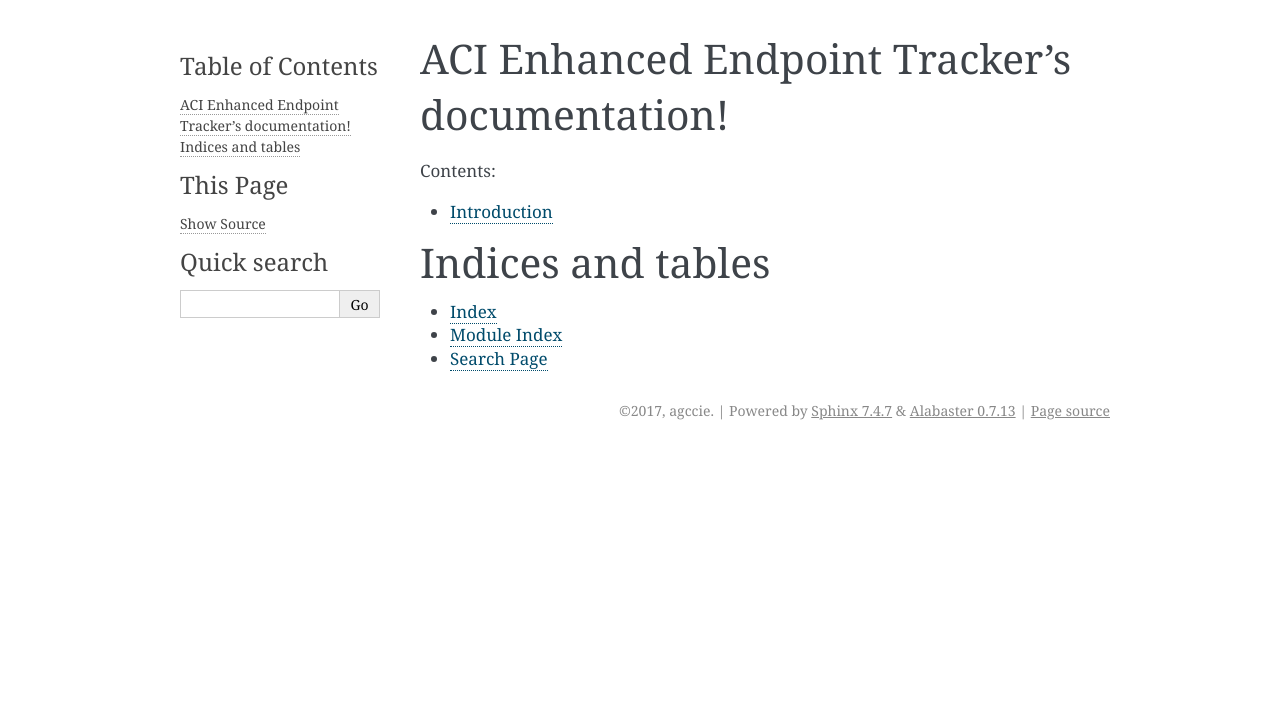
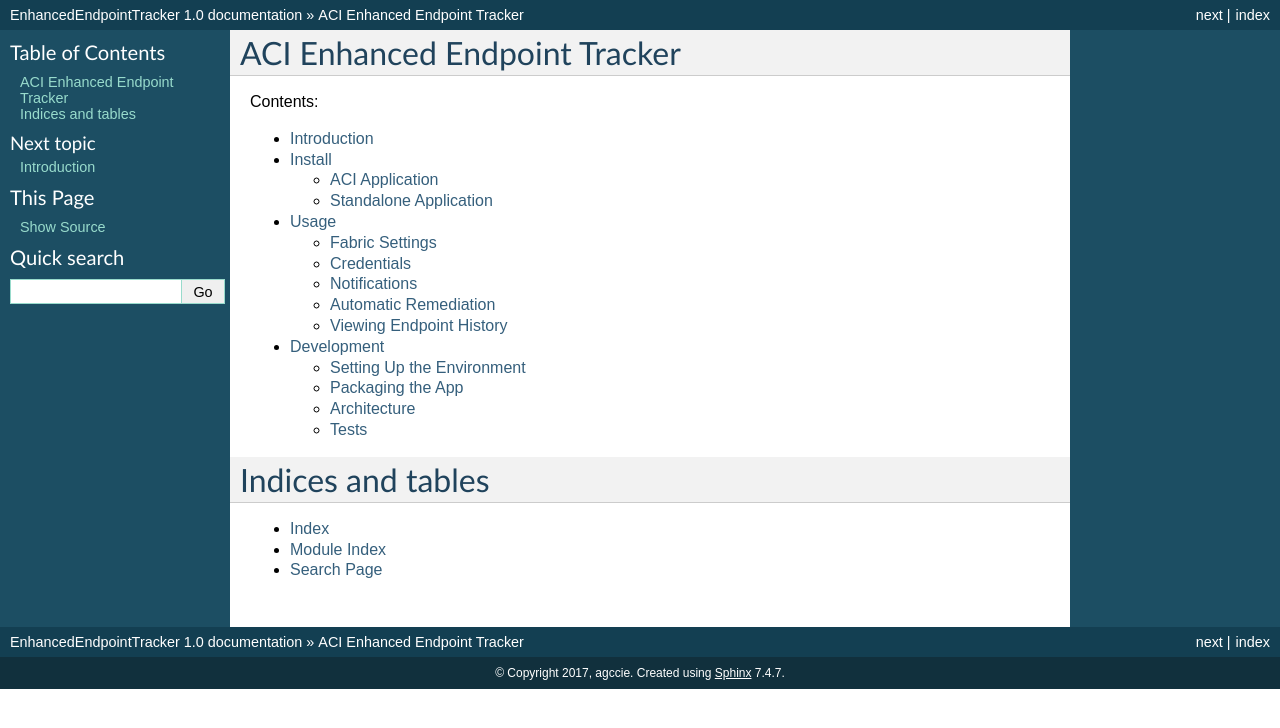
Before and after one commit to agccie/ACI-EnhancedEndpointTracker, a Sphinx documentation site: the page built from docs/index.rst, in a window 1280 px wide. Shown: the top 728 px of the page. Built offline with Sphinx 7.4.7, drawn with Linux system fonts in a browser that asks for light colours.

```diff
--- a/docs/conf.py
+++ b/docs/conf.py
@@ -82,7 +82,7 @@ todo_include_todos = False
 # The theme to use for HTML and HTML Help pages.  See the documentation for
 # a list of builtin themes.
 #
-html_theme = 'alabaster'
+html_theme = 'default'
 
 # Theme options are theme-specific and customize the look and feel of a theme
 # further.  For a list of options available for each theme, see the
--- /dev/null
+++ b/docs/development.rst
@@ -0,0 +1,18 @@
+Development
+===========
+
+Setting Up the Environment
+--------------------------
+TODO
+
+Packaging the App
+-----------------
+TODO
+
+Architecture
+------------
+TODO
+
+Tests
+-----
+TODO
--- a/docs/index.rst
+++ b/docs/index.rst
@@ -1,11 +1,14 @@
-ACI Enhanced Endpoint Tracker's documentation!
-==============================================
+ACI Enhanced Endpoint Tracker
+=============================
 
 .. toctree::
    :maxdepth: 2
    :caption: Contents:
 
    introduction
+   install
+   usage
+   development
 
 
 Indices and tables
--- /dev/null
+++ b/docs/install.rst
@@ -0,0 +1,15 @@
+Install
+=======
+
+The application can be installed directly on the APIC or configured to as a
+standalone application.
+
+ACI Application
+---------------
+
+TODO
+
+Standalone Application
+----------------------
+
+TODO
--- /dev/null
+++ b/docs/usage.rst
@@ -0,0 +1,22 @@
+Usage
+=====
+
+Fabric Settings
+---------------
+TODO
+
+Credentials
+-----------
+TODO
+
+Notifications
+-------------
+TODO
+
+Automatic Remediation
+---------------------
+TODO
+
+Viewing Endpoint History
+------------------------
+TODO
```
